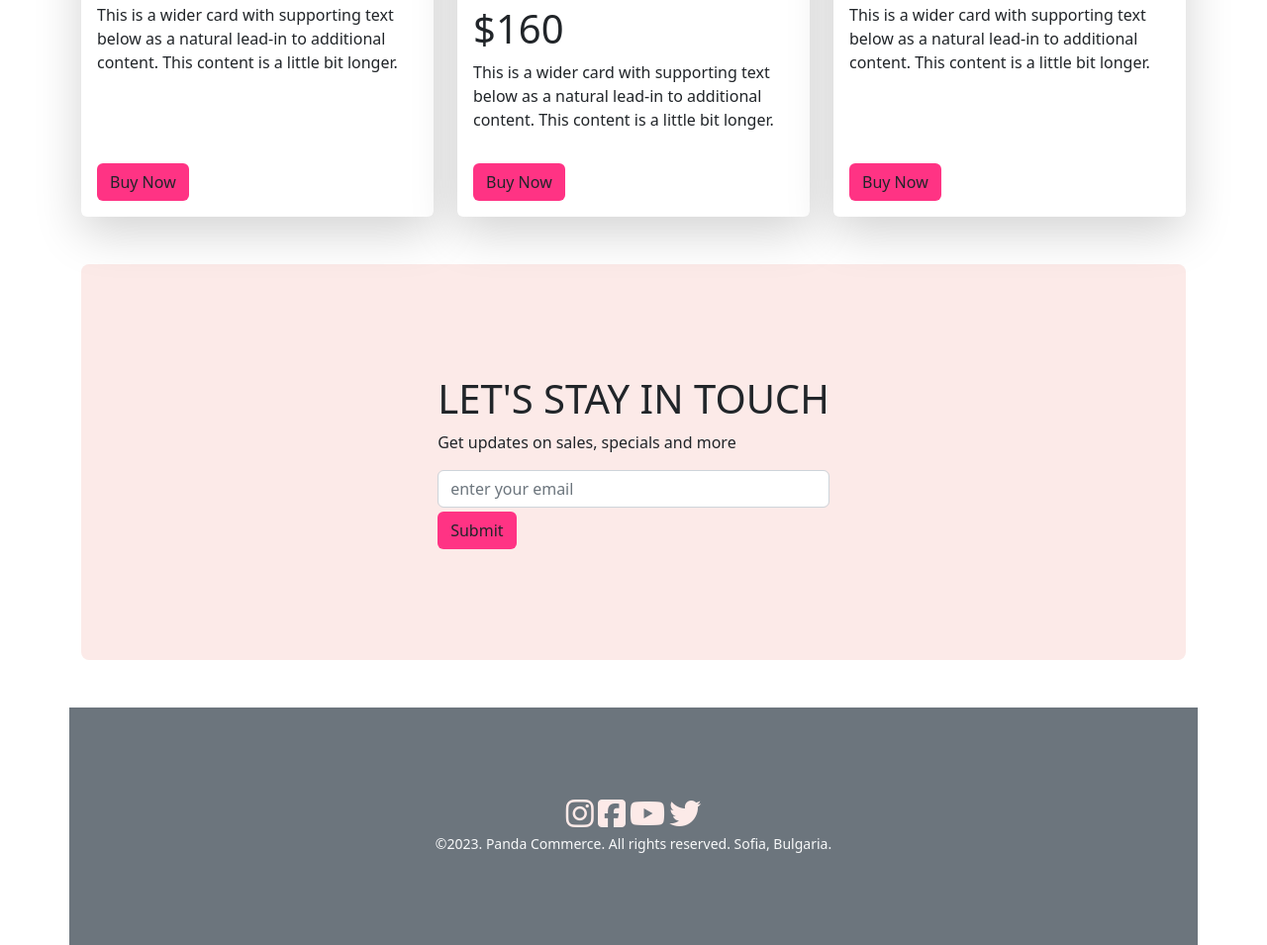
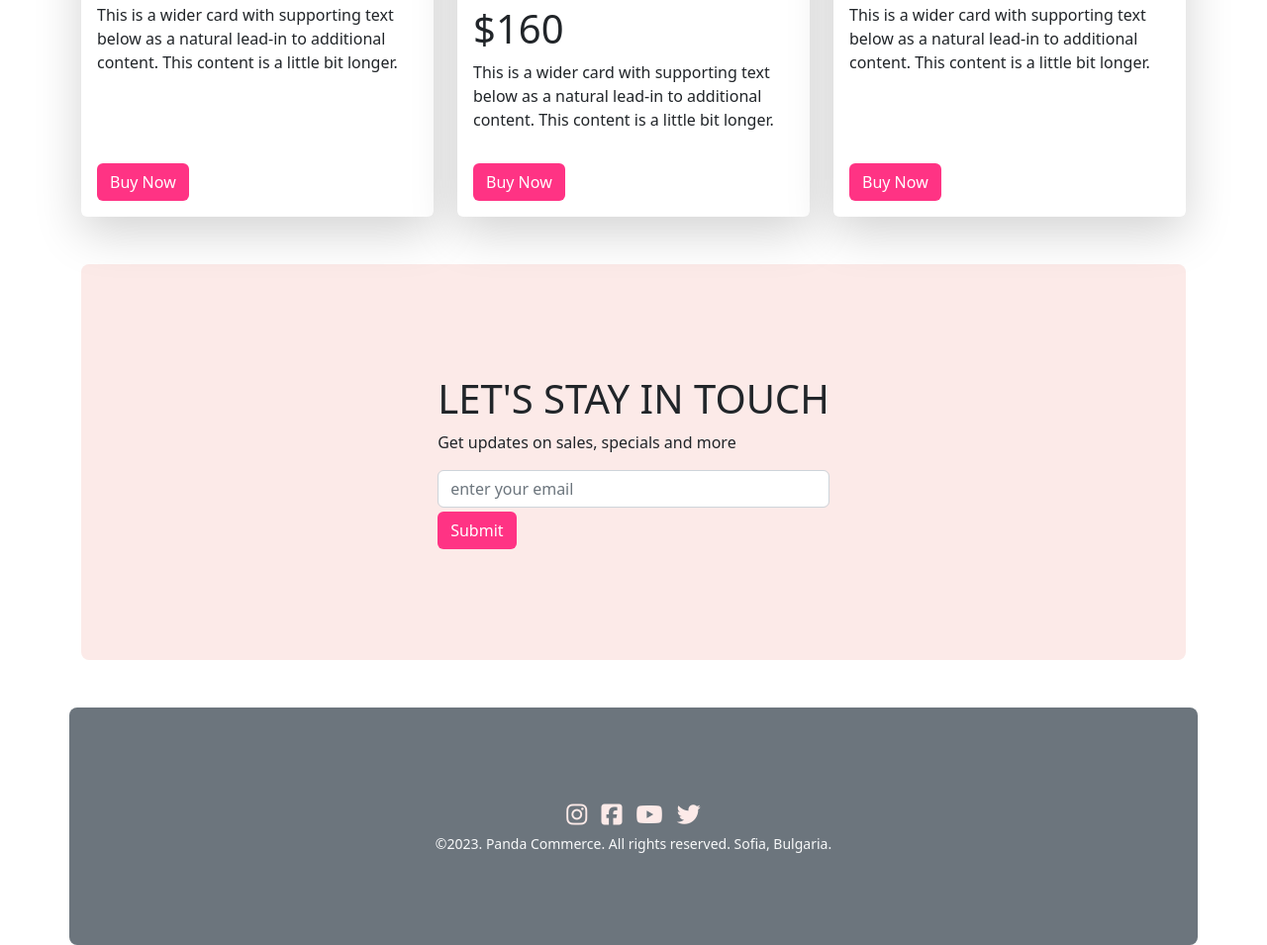
Before and after one commit to monirzkhan/m13-panda-ecommerce-bootstrap, a plain HTML site: page index.html in a window 1280 px wide. Shown: the part 1817-2772 px from the top of the page at 99% size. Drawn offline with nearby package versions, Linux system fonts and the light colour scheme.

Commit message:
icon added

```diff
--- a/index.html
+++ b/index.html
@@ -11,7 +11,7 @@
     <script src="https://kit.fontawesome.com/a4e583ead6.js" crossorigin="anonymous"></script>
     <!-- custom CSS link -->
     <link rel="stylesheet" href="styles.css">
-    <link rel="shortcut icon" href="images/bags/bag-1.png" type="image/x-icon">
+    <link rel="shortcut icon" href="images/SeekPng.com_cute-panda-png_8407550.png" type="image/x-icon">
 </head>
 
 <body>
@@ -254,9 +254,9 @@
         </section>
         <!-- Subscribe option End -->
     </main>
-    <footer class="container text-light mt-5 bg-secondary d-flex align-items-center justify-content-center flex-column" style="height: 30vh;">
+    <footer class="container text-light rounded-3 mt-5 bg-secondary d-flex align-items-center justify-content-center flex-column" style="height: 30vh;">
 
-        <div class="social-icons gx-5">
+        <div class="social-icons g5">
              <a href="https://www.instagram.com/?hl=en" target="_blank"><i
                         class="fa-brands fa-instagram s-icons"></i></a>
             <a href="https://www.facebook.com/" target="_blank"><i
--- a/styles.css
+++ b/styles.css
@@ -4,6 +4,7 @@ background-color: #fceae8;
 
 .panda-btn-warning{
     background-color:#ff3384;
+    color:white;
 }
 
 .catagory-image img{
@@ -11,7 +12,8 @@ background-color: #fceae8;
 }
 
 .s-icons{
-    font-size: 2rem;
+    font-size: 1.5rem;
     color: #fceae8;
+    padding: 5px;
 
 }
```
Also changed, not shown: images/SeekPng.com_cute-panda-png_8407550.png (added).
